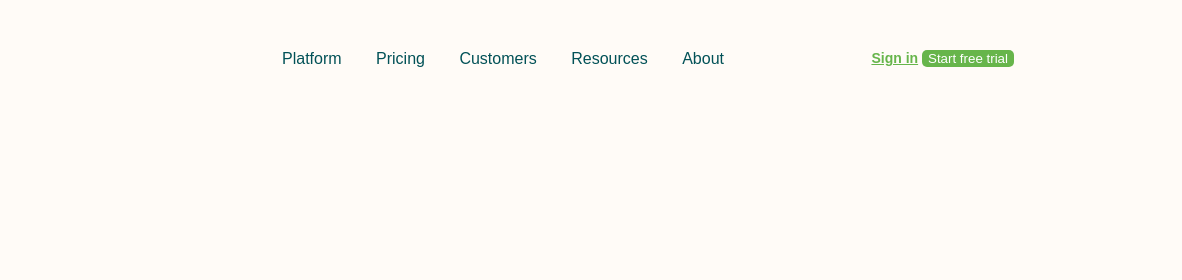
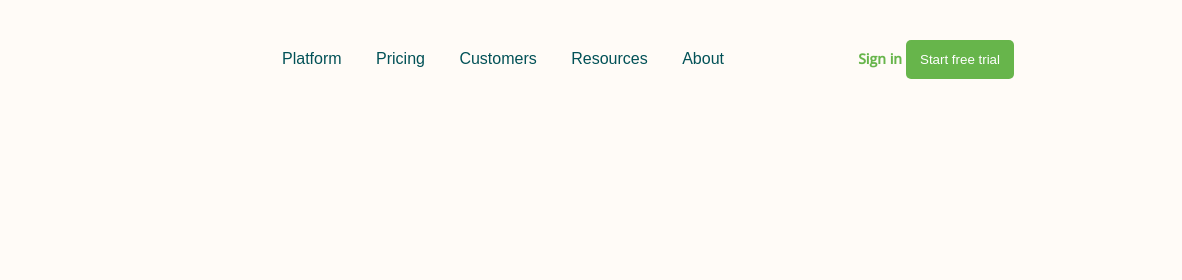
Before and after one commit to AntonioRValdivia/Front-Bedu, a plain HTML site: page index.html in a window 1280 px wide. Shown: the top 280 px of the page, 98-1280 px from the left. Drawn offline with nearby package versions, Linux system fonts and the light colour scheme.

Commit message:
Uploading nav new styles

```diff
--- a/index.html
+++ b/index.html
@@ -109,6 +109,7 @@
           Publish to your blog in less time than it takes to drink your morning
           coffee.
         </p>
+        <a href="/">Publish instantly &rarr;</a>
       </article>
       <article class="box-2">
         <h2>
@@ -119,6 +120,7 @@
           Enhance your email, social media channels, and paid ads with content
           from Matcha.
         </p>
+        <a href="/">Get more site traffic &rarr;</a>
       </article>
       <article class="box-3">
         <h2>
@@ -129,6 +131,7 @@
           Convert 10x more of your traffic into subscribers and nurture them to
           a sale.
         </p>
+        <a href="/">Grow your email faster &rarr;</a>
       </article>
       <article class="box-4">
         <h2>
@@ -139,6 +142,7 @@
           See what content delivers the most traffic, engagement, email
           subscribers, and sales.
         </p>
+        <a href="/">See contents ROI &rarr;</a>
       </article>
     </section>
   </body>
--- a/styles.css
+++ b/styles.css
@@ -39,6 +39,17 @@ button {
   margin: 20px 50px 0;
   font-size: 0;
   font-family: sans-serif;
+}
+
+.header button {
+    color: white;
+    background-color: #67b54b;
+    padding-left: 14px;
+    padding-right: 14px;
+    padding-top: 12px;
+    padding-bottom: 12px;
+    border: 0;
+    border-radius: 5px;
 }
 
 .fixed-header{
@@ -172,3 +183,13 @@ button {
   border-radius: 10px;
   padding: 30px 20px 40px 40px;
 }
+
+a {
+  color: #67b54b;
+  font-family: "Open Sans", sans-serif;
+  font-weight: 600;
+}
+
+a:link {
+  text-decoration: none;
+}
```
Also changed, not shown: img/feature1.png (added), img/feature2.png (added), img/feature3.png (added), img/feature4.png (added), img/feature5.png (added), img/feature6.png (added), img/feature7.png (added), img/feature8.png (added).
